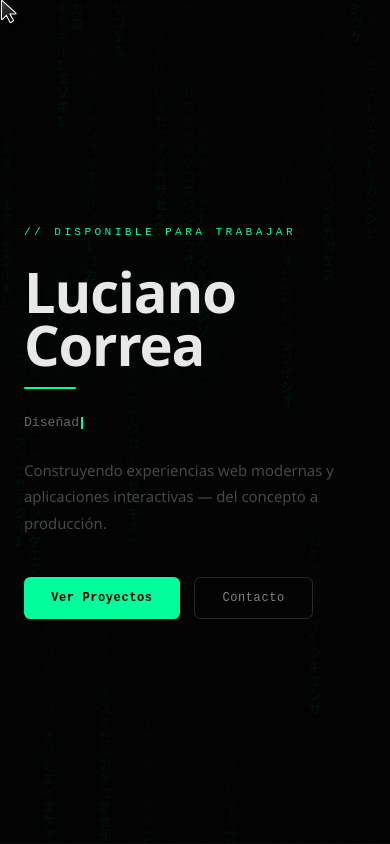
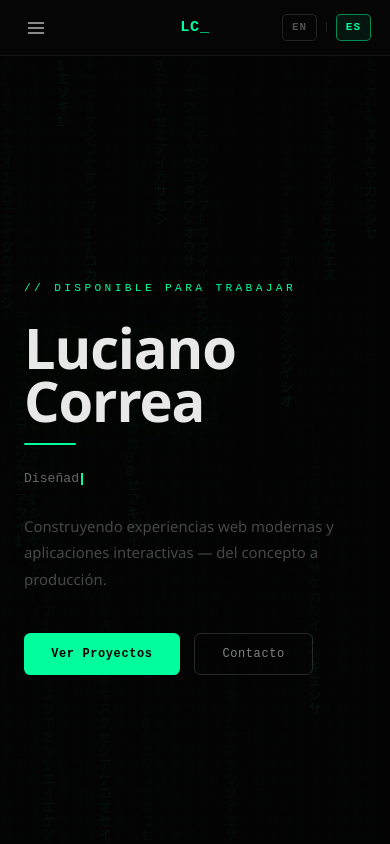
Before and after one commit to luccorreaa/portfolio, a SvelteKit app: page / in a window 390 px wide. Shown: the top 844 px of the page. Built offline with nearby package versions, Linux system fonts and the light colour scheme.

Commit message:
feat: add menu to mobile

```diff
--- a/src/routes/+page.svelte
+++ b/src/routes/+page.svelte
@@ -61,6 +61,9 @@
   let tr = $derived(t[lang])
 
   let cursorVisible = $state(false)
+  let menuOpen = $state(false)
+
+  function closeMenu() { menuOpen = false }
 
   /* ── CURSOR ── */
   function onMouseMove(e) {
@@ -202,7 +205,7 @@
 </script>
 
 <!-- CURSOR -->
-<div id="cursor" style="left:{x}px; top:{y}px;" class:pointer={isPointer}>
+<div id="cursor" style="left:{x}px; top:{y}px; opacity:{cursorVisible ? 1 : 0}" class:pointer={isPointer}>
   {#if !isPointer}
     <!-- FLECHA -->
     <svg width="28" height="28" viewBox="0 0 28 28" fill="none" xmlns="http://www.w3.org/2000/svg">
@@ -268,6 +271,54 @@
 
 <!-- MATRIX -->
 <canvas bind:this={canvas} id="matrix-canvas"></canvas>
+
+<!-- MOBILE HEADER -->
+<header class="mobile-header">
+  <button class="hamburger" onclick={() => menuOpen = !menuOpen} aria-label="Menu">
+    {#if menuOpen}
+      <svg width="20" height="20" viewBox="0 0 24 24" fill="none" stroke="currentColor" stroke-width="2" stroke-linecap="round">
+        <line x1="18" y1="6" x2="6" y2="18"/>
+        <line x1="6" y1="6" x2="18" y2="18"/>
+      </svg>
+    {:else}
+      <svg width="20" height="20" viewBox="0 0 24 24" fill="none" stroke="currentColor" stroke-width="2" stroke-linecap="round">
+        <line x1="3" y1="6" x2="21" y2="6"/>
+        <line x1="3" y1="12" x2="21" y2="12"/>
+        <line x1="3" y1="18" x2="21" y2="18"/>
+      </svg>
+    {/if}
+  </button>
+  <span class="mobile-logo">LC_</span>
+  <div class="mobile-lang">
+    <button class="lang-btn {lang === 'en' ? 'active' : ''}" onclick={() => lang = 'en'}>EN</button>
+    <span class="lang-sep">|</span>
+    <button class="lang-btn {lang === 'es' ? 'active' : ''}" onclick={() => lang = 'es'}>ES</button>
+  </div>
+</header>
+
+<!-- MOBILE DRAWER -->
+{#if menuOpen}
+  <div
+    class="mobile-overlay"
+    role="button"
+    tabindex="-1"
+    onclick={closeMenu}
+    onkeydown={(e) => e.key === 'Escape' && closeMenu()}
+  ></div>
+  <nav class="mobile-drawer">
+    <div class="mobile-drawer-links">
+      {#each sections as s (s)}
+        <button
+          class="nav-item {activeSection === s ? 'active' : ''}"
+          onclick={() => { goTo(s); closeMenu() }}
+        >
+          <span class="nav-dot"></span>
+          <span class="nav-label">{tr.nav[s]}</span>
+        </button>
+      {/each}
+    </div>
+  </nav>
+{/if}
 
 <!-- LAYOUT -->
 <div class="layout">
@@ -1039,4 +1090,99 @@
     :global(textarea), :global([role="button"]), :global([tabindex]),
     :global([role="presentation"]) { cursor: auto !important; }
   }
+
+  /* MOBILE HEADER */
+  .mobile-header {
+    display: none;
+    position: fixed;
+    top: 0; left: 0; right: 0;
+    height: 56px;
+    background: rgba(6,6,6,0.9);
+    backdrop-filter: blur(16px);
+    border-bottom: 1px solid rgba(255,255,255,0.06);
+    z-index: 200;
+    align-items: center;
+    justify-content: space-between;
+    padding: 0 1.2rem;
+  }
+
+  .hamburger {
+    background: none;
+    border: none;
+    color: rgba(255,255,255,0.7);
+    padding: 0.4rem;
+    border-radius: 0.4rem;
+    transition: color 0.2s, background 0.2s;
+    cursor: pointer;
+    display: flex;
+    align-items: center;
+    justify-content: center;
+  }
+  .hamburger:hover { color: #00ff9c; background: rgba(0,255,156,0.07); }
+
+  .mobile-logo {
+    font-family: 'IBM Plex Mono', monospace;
+    font-weight: 700;
+    font-size: 0.95rem;
+    color: #00ff9c;
+    letter-spacing: 0.05em;
+    position: absolute;
+    left: 50%;
+    transform: translateX(-50%);
+  }
+
+  .mobile-lang {
+    display: flex;
+    align-items: center;
+    gap: 0.4rem;
+  }
+
+  /* MOBILE DRAWER */
+  .mobile-overlay {
+    display: none;
+    position: fixed;
+    inset: 0;
+    background: rgba(0,0,0,0.5);
+    z-index: 300;
+    backdrop-filter: blur(2px);
+  }
+
+  .mobile-drawer {
+    display: none;
+    position: fixed;
+    top: 56px; left: 0;
+    width: 220px;
+    height: calc(100vh - 56px);
+    background: rgba(6,6,6,0.97);
+    border-right: 1px solid rgba(255,255,255,0.07);
+    z-index: 400;
+    padding: 1.5rem 1.2rem;
+    flex-direction: column;
+  }
+
+  .mobile-drawer-links {
+    display: flex;
+    flex-direction: column;
+    gap: 0.4rem;
+  }
+
+  @media (max-width: 640px) {
+    .mobile-header { display: flex; }
+    .mobile-overlay { display: block; }
+    .mobile-drawer { display: flex; }
+    .sidebar { display: none; }
+    .content { margin-left: 0; padding-top: 56px; }
+    section { padding: 3rem 1.5rem; }
+    .projects-grid { grid-template-columns: 1fr; }
+    .about-grid { grid-template-columns: 1fr; }
+  }
+
+  @media (max-width: 900px) and (min-width: 641px) {
+    .mobile-header { display: none; }
+    .sidebar { width: 160px; padding: 2rem 1.5rem; }
+    .content { margin-left: 160px; }
+    section { padding: 3rem 2.5rem; }
+    .projects-grid { grid-template-columns: 1fr 1fr; }
+    .about-rings { display: none; }
+  }
 </style>
```
